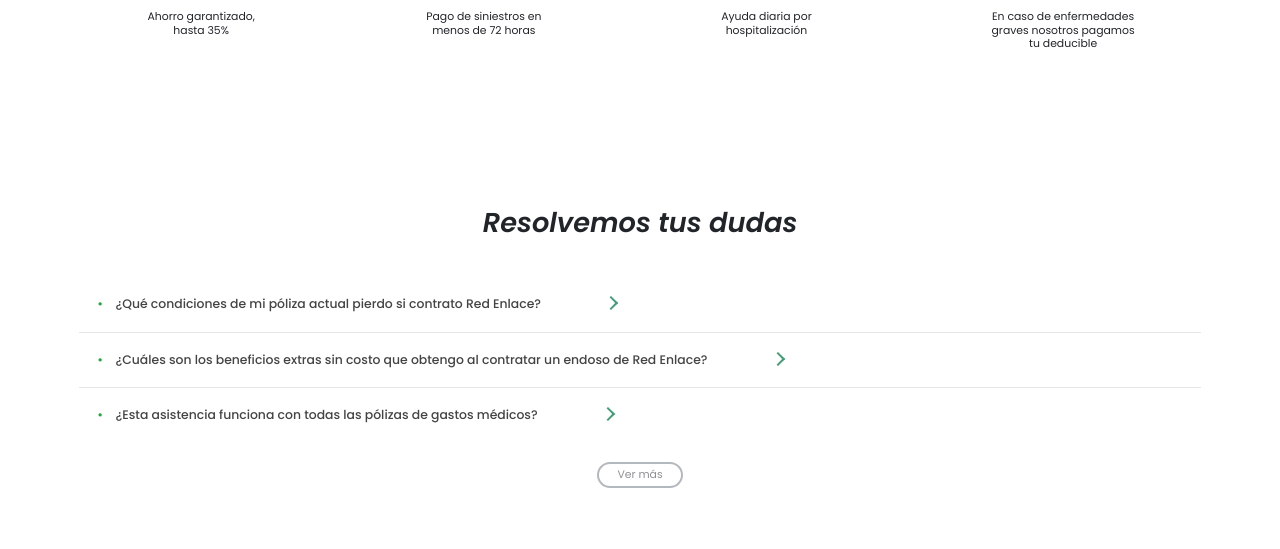
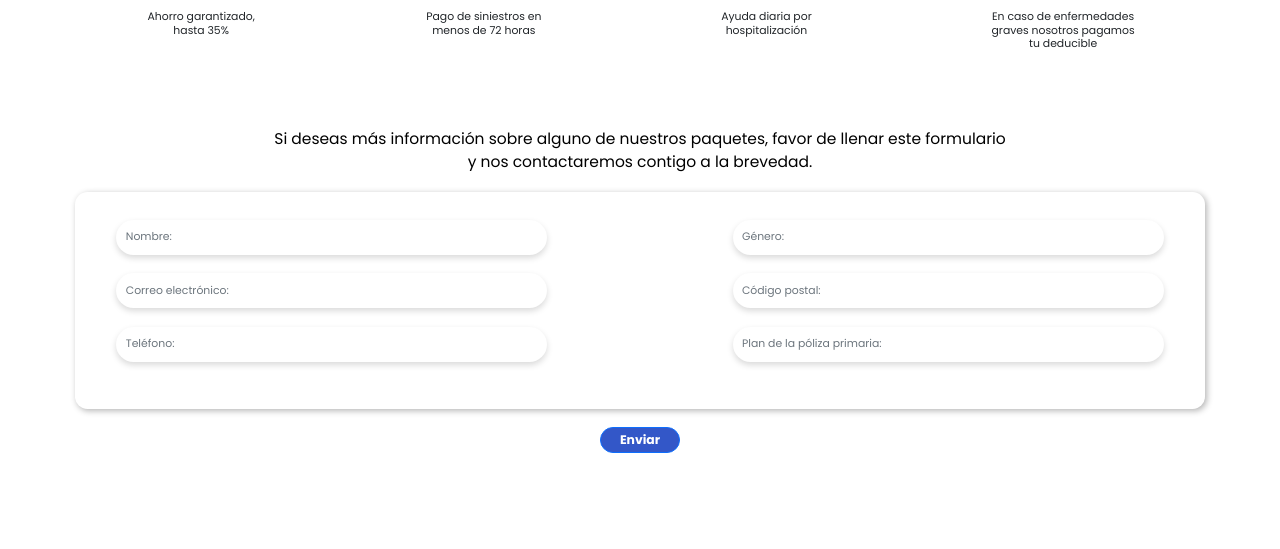
Before and after one commit to Pacyx-Mexico/red-enlace, a React (Vite) app: page /enlace in a window 1280 px wide. Shown: the part 1380-1929 px from the top of the page. Built offline with nearby package versions, Linux system fonts and the light colour scheme.

Commit message:
New section infoform

```diff
--- /dev/null
+++ b/src/components/enlace/InfoForm.jsx
@@ -0,0 +1,135 @@
+import styled from "styled-components";
+import { RedEnlaceBg } from "../../assets/backgrounds";
+import { Image, Form, Button } from "react-bootstrap";
+
+export const InfoForm = () => {
+  return (
+    <InfoFormSection className="position-relative">
+      <div className="container d-none d-md-block">
+        <p className="fw-normal fs-1 text-center mb-5 ">Si deseas más información sobre alguno de nuestros paquetes, favor de llenar este formulario<br /> y nos contactaremos contigo a la brevedad.</p>
+        <div className="container card contact-form round rounded-5 contact-form d-flex">
+          <Form className="p-5 my-auto mx-5">
+            <div className="row d-flex justify-content-between">
+              <div className="col-5 align-middle ">
+                <Form.Group className="mb-5" controlId="formBasicEmail">
+                  <Form.Control type="text" className="rounded-pill fs-3 p-4 border-none shadow" placeholder="Nombre:" />
+                </Form.Group>
+                <Form.Group className="mb-5" controlId="formBasicPassword">
+                  <Form.Control type="email" className="rounded-pill fs-3 p-4 border-none shadow" placeholder="Correo electrónico:" />
+                </Form.Group>
+                <Form.Group className="mb-5" controlId="formBasicPassword">
+                  <Form.Control type="phone"  className="rounded-pill fs-3 p-4 border-none shadow" placeholder="Teléfono:" />
+                </Form.Group>
+              </div>
+              <div className="col-5 align-middle ">
+                <Form.Group className="mb-5" controlId="formBasicEmail">
+                  <Form.Control type="text" className="rounded-pill fs-3 p-4 border-none shadow" placeholder="Género:" />
+                </Form.Group>
+                <Form.Group className="mb-5" controlId="formBasicPassword">
+                  <Form.Control type="email" className="rounded-pill fs-3 p-4 border-none shadow" placeholder="Código postal:" />
+                </Form.Group>
+                <Form.Group className="mb-5" controlId="formBasicPassword">
+                  <Form.Control type="phone"  className="rounded-pill fs-3 p-4 border-none shadow" placeholder="Plan de la póliza primaria:" />
+                </Form.Group>
+              </div>
+            </div>
+          </Form>
+        </div>
+        <div className="mt-5 d-flex justify-content-center">
+          <button varianr="primary" class="btn btn-primary fs-2 rounded-pill px-5 fw-bold">Enviar</button>
+        </div>
+      </div>
+
+      <div className="container d-md-none px-5">
+      <p className="fw-normal fs-1 text-center mb-5 px-5 pt-5 mt-5">Si deseas más información sobre alguno de nuestros paquetes, favor de llenar este formulario y nos contactaremos contigo a la brevedad.</p>
+        <div className="container card contact-form round rounded-5 contact-form d-flex shadow-lg pt-5 mt-5">
+          <Form className="p-5 my-4 mx-5">
+            <div className="flex-column d-flex justify-content-between">
+              <div className="col-12">
+                <Form.Group className="mb-5 shadow-lg" controlId="formBasicEmail">
+                  <Form.Control type="text" className="fs-3 p-4 border-none shadow py-5" placeholder="Nombre:" />
+                </Form.Group>
+                <Form.Group className="mb-5 shadow-lg" controlId="formBasicPassword">
+                  <Form.Control type="email" className="fs-3 p-4 border-none shadow py-5" placeholder="Correo electrónico:" />
+                </Form.Group>
+                <Form.Group className="mb-5 shadow-lg" controlId="formBasicPassword">
+                  <Form.Control type="phone"  className="fs-3 p-4 border-none shadow py-5" placeholder="Teléfono:" />
+                </Form.Group>
+                <Form.Group className="mb-5 shadow-lg" controlId="formBasicEmail">
+                  <Form.Control type="text" className="fs-3 p-4 border-none shadow py-5" placeholder="Nombre:" />
+                </Form.Group>
+                <Form.Group className="mb-5 shadow-lg" controlId="formBasicPassword">
+                  <Form.Control type="email" className="fs-3 p-4 border-none shadow py-5" placeholder="Correo electrónico:" />
+                </Form.Group>
+                <Form.Group className="mb-5 shadow-lg" controlId="formBasicPassword">
+                  <Form.Control type="phone"  className="fs-3 p-4 border-none shadow py-5" placeholder="Teléfono:" />
+                </Form.Group>
+              </div>
+            </div>
+          </Form>
+        </div>
+        <div className="container mt-5 d-flex justify-content-center">
+          <button varianr="primary" class="btn btn-primary fs-2 rounded-pill px-5 fw-bold">Enviar</button>
+        </div>
+      </div>
+    </InfoFormSection>
+  );
+};
+
+const InfoFormSection = styled.section`
+  height: 60rem;
+  padding-top: 0rem;
+  padding-bottom: 10rem;
+
+  .RE_img_bg {
+    z-index: 1;
+    height: 40% !important;
+    width: auto;
+    top: 0rem;
+    right: 0;
+    opacity: 0.2;
+  }
+
+  .contact-form {
+    z-index: 5;
+    height: 35rem;
+    background-color: white;
+    border: none;
+    box-shadow: 0.3em 0.3em 1em rgba(0,0,0,0.3);;
+  }
+
+  Button {
+    background-color: #3357C8 !important;
+  }
+
+  .btn-lg {
+    width: 16rem;
+  }
+
+  .form-rounded {
+    border-radius: 2rem;
+    border: none;
+  }
+
+  .border-none {
+    border: none;
+  }
+
+  @media (max-width: 768px) {
+    padding-top: 10rem;
+    height: 130rem;
+
+    .contact-form {
+      height: auto;
+    }
+
+    .contact__title {
+      font-size: 25px;
+      margin-bottom: 10rem;
+    }
+
+    textarea {
+      height: 58.5rem;
+    }
+  }
+`;
--- a/src/components/enlace/index.js
+++ b/src/components/enlace/index.js
@@ -2,3 +2,4 @@ export * from './EnlaceHero';
 export * from './Plans';
 export * from './Beneficios';
 export * from './Dudes';
+export * from './InfoForm';
--- a/src/pages/Enlace.jsx
+++ b/src/pages/Enlace.jsx
@@ -1,6 +1,6 @@
 import Navbar from "../components/Navbar";
 import Footer from "../components/Footer";
-import { EnlaceHero, Plans, Beneficios, Dudes } from "../components/enlace";
+import { EnlaceHero, Plans, Beneficios, Dudes, InfoForm } from "../components/enlace";
 
 export const Enlace = () => {
   return (
@@ -9,6 +9,7 @@ export const Enlace = () => {
       <EnlaceHero />
       <Plans />
       <Beneficios />
+      <InfoForm />
       <Dudes />
       <Footer />
     </>
```
Also changed, not shown: 2 other files (tests, documents, lock files or other folders).
